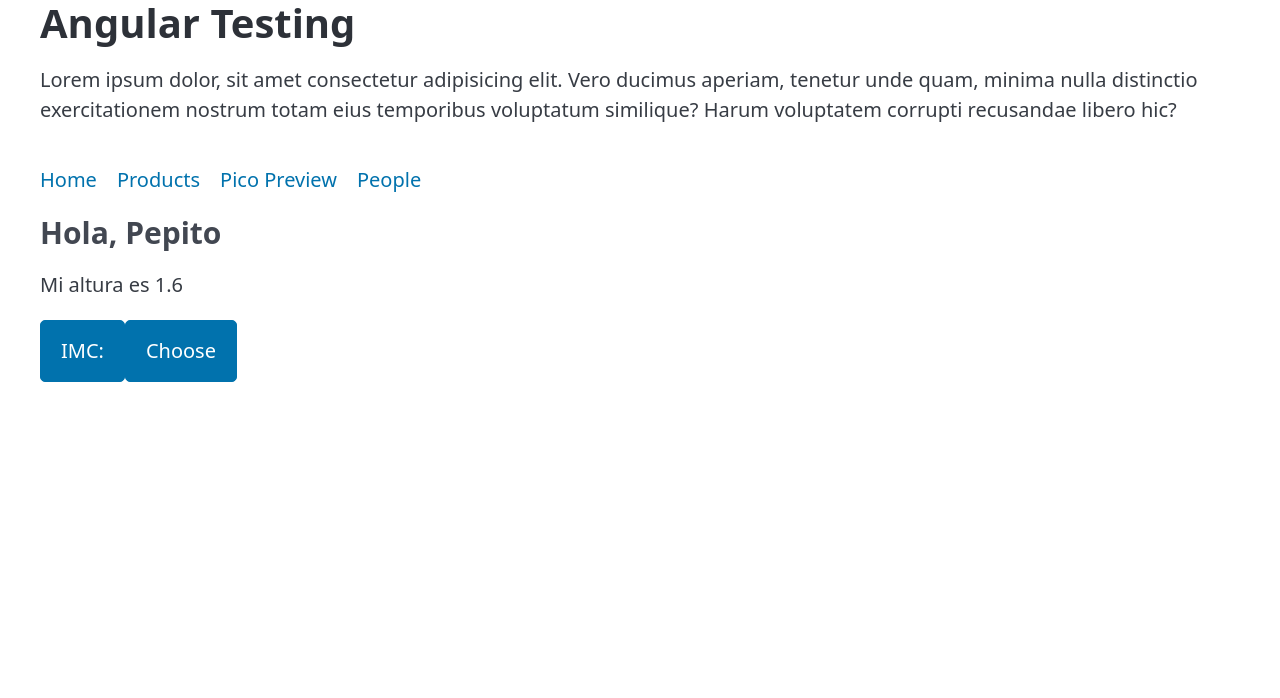
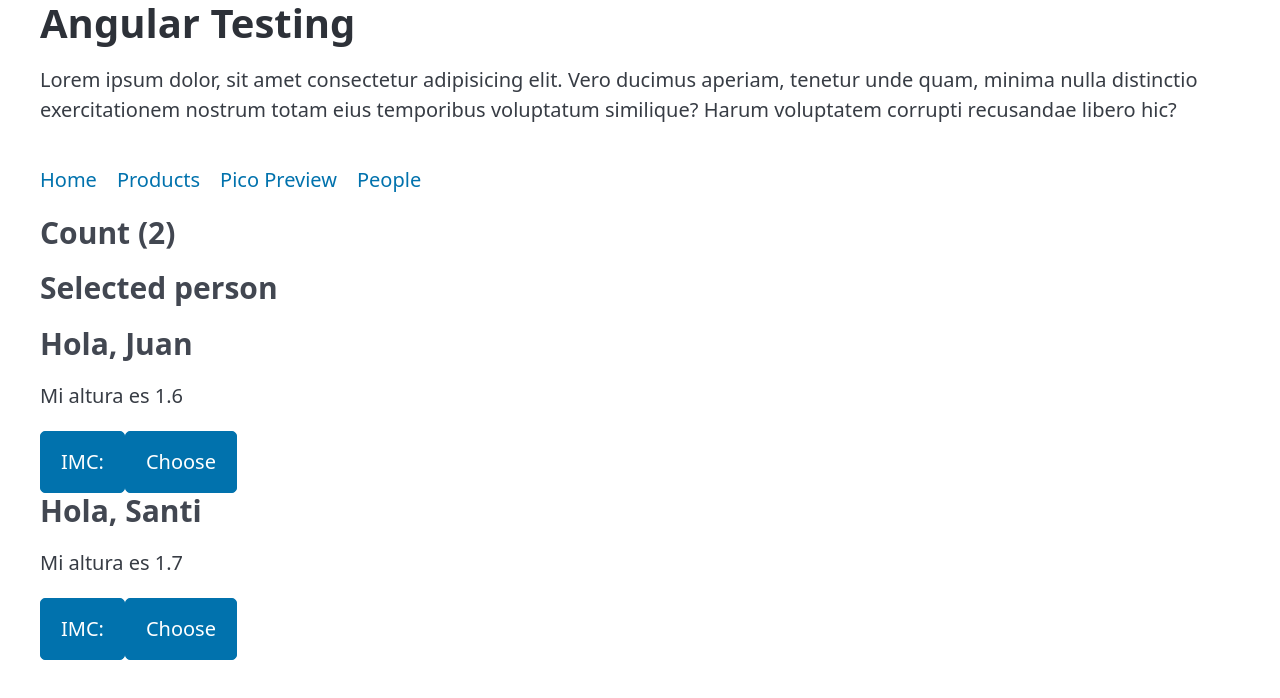
Before and after one commit to BilbaoJ/ng-testing-platzi, an Angular app: page /people in a window 1280 px wide. Shown: the top 698 px of the page. Built offline with nearby package versions, Linux system fonts and the light colour scheme.

Commit message:
Testing parent component

```diff
--- a/src/app/components/people/people.component.html
+++ b/src/app/components/people/people.component.html
@@ -1,3 +1,20 @@
 <section class="container">
-  <app-person [person]="person" ></app-person>
+  <h3>Count ({{ people.length }})</h3>
+  <!--<app-person [person]="person" ></app-person>-->
+  <h3>Selected person</h3>
+  @if (selectedPerson) {
+    <div class="selected-person">
+      <ul>
+        <li>Name: {{ selectedPerson.name }}</li>
+        <li>Age: {{ selectedPerson.age }}</li>
+      </ul>
+    </div>
+  }
+  @for (person of people; track $index) {
+    <app-person
+      [person]="person"
+      (onSelected)="choose($event)"
+       >
+    </app-person>
+  }
 </section>
--- a/src/app/components/people/people.component.ts
+++ b/src/app/components/people/people.component.ts
@@ -12,5 +12,14 @@ import { Person } from '../../models/person.model';
 export class PeopleComponent {
 
   person: Person = new Person('Pepito', 'Perez', 22, 58, 1.60);
+  people: Person[] = [
+    new Person('Juan', 'Perez', 30, 58, 1.60),
+    new Person('Santi', 'Perez', 22, 70, 1.70),
+  ];
+  selectedPerson: Person | null = null;
+
+  choose(person: Person){
+    this.selectedPerson = person;
+  }
 
 }
```
Also changed, not shown: 2 other files (tests, documents, lock files or other folders).
